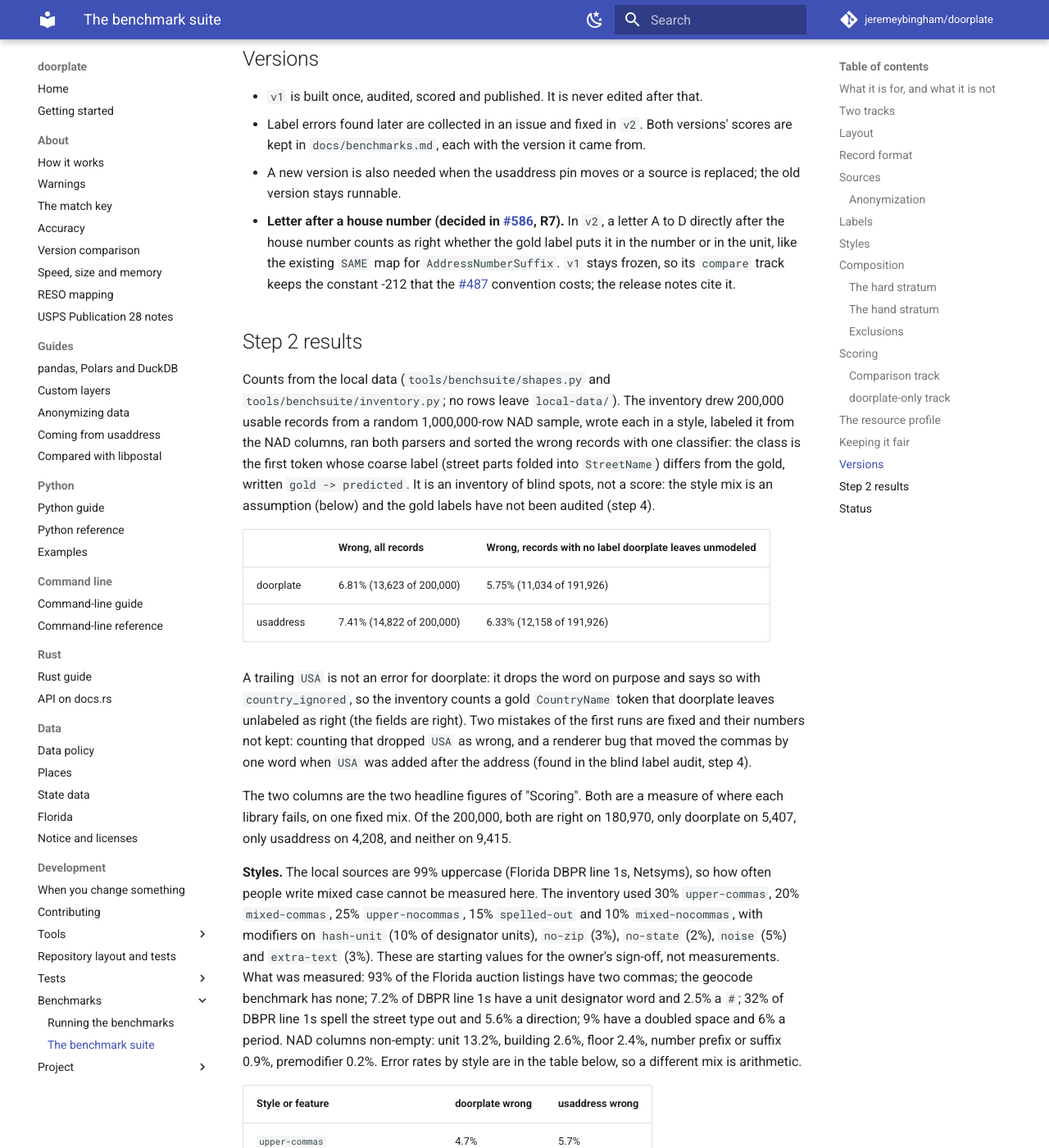
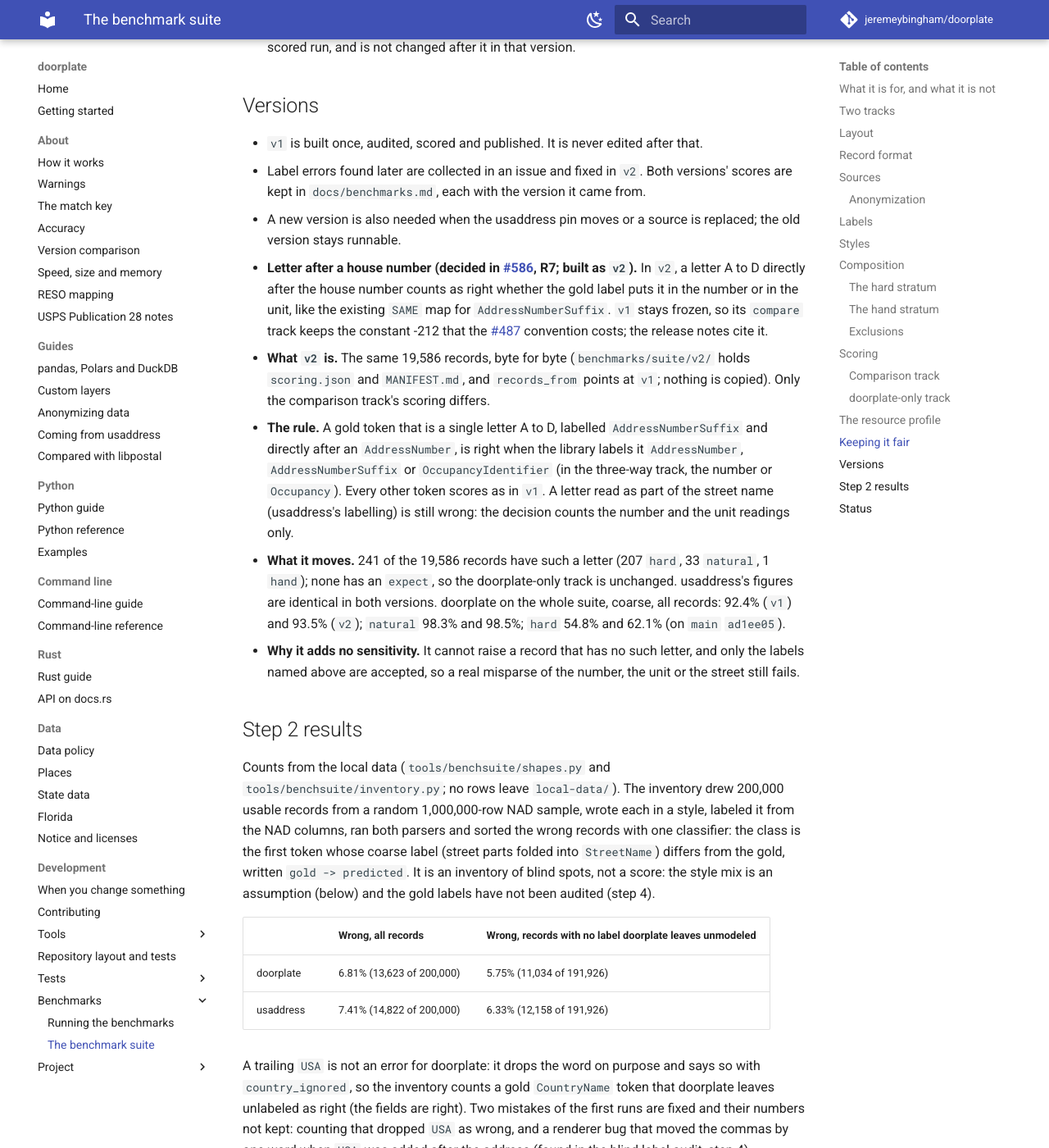
Before and after one commit to jeremeybingham/doorplate, an MkDocs documentation site: the page built from docs/benchmark-suite.md, in a window 1280 px wide and 1400 px high, scrolled down 9714 px. Shown: the whole window at 82% size. Built offline with MkDocs 1.6.1 and Material for MkDocs 9.7.7, drawn with Linux system fonts in a browser that asks for light colours; comment, search, counter and statistics services are not loaded; some of the changed text lies outside the part shown.

Commit message:
Benchmark suite v2: a letter A to D after the house number counts as number suffix or unit (#586)
v2 scores the same records as v1 (frozen) with the #487 convention; usaddress and the
doorplate-only track do not move. doorplate whole suite 92.4% (v1), 93.5% (v2).

Co-Authored-By: Claude Sonnet 5.5 <noreply@anthropic.com>

```diff
--- a/docs/benchmark-suite.md
+++ b/docs/benchmark-suite.md
@@ -46,6 +46,9 @@ benchmarks/suite/
     compare.jsonl.gz       # the comparison track
     doorplate.jsonl.gz     # the doorplate-only track
     MANIFEST.md            # composition counts, sources, the build commit, checksums
+  v2/
+    scoring.json           # the records of v1, with the letter convention (see "Versions")
+    MANIFEST.md
   README.md                # how to run it
 benchmarks/suite.py        # the runner (both tracks, the resource profile)
 tools/benchsuite/build.py  # the generator (maintainers only: reads local-data/)
@@ -311,10 +314,21 @@ finish in a few minutes under the profile.
   are kept in `docs/benchmarks.md`, each with the version it came from.
 - A new version is also needed when the usaddress pin moves or a source is replaced; the old
   version stays runnable.
-- **Letter after a house number (decided in #586, R7).** In `v2`, a letter A to D directly after the
+- **Letter after a house number (decided in #586, R7; built as `v2`).** In `v2`, a letter A to D directly after the
   house number counts as right whether the gold label puts it in the number or in the unit, like
   the existing `SAME` map for `AddressNumberSuffix`. `v1` stays frozen, so its `compare` track keeps
   the constant -212 that the #487 convention costs; the release notes cite it.
+  - **What `v2` is.** The same 19,586 records, byte for byte (`benchmarks/suite/v2/` holds `scoring.json` and `MANIFEST.md`,
+    and `records_from` points at `v1`; nothing is copied). Only the comparison track's scoring differs.
+  - **The rule.** A gold token that is a single letter A to D, labelled `AddressNumberSuffix` and directly after an
+    `AddressNumber`, is right when the library labels it `AddressNumber`, `AddressNumberSuffix` or `OccupancyIdentifier`
+    (in the three-way track, the number or `Occupancy`). Every other token scores as in `v1`. A letter read as part of the
+    street name (usaddress's labelling) is still wrong: the decision counts the number and the unit readings only.
+  - **What it moves.** 241 of the 19,586 records have such a letter (207 `hard`, 33 `natural`, 1 `hand`); none has an `expect`, so
+    the doorplate-only track is unchanged. usaddress's figures are identical in both versions. doorplate on the whole suite,
+    coarse, all records: 92.4% (`v1`) and 93.5% (`v2`); `natural` 98.3% and 98.5%; `hard` 54.8% and 62.1% (on `main` `ad1ee05`).
+  - **Why it adds no sensitivity.** It cannot raise a record that has no such letter, and only the labels named above are
+    accepted, so a real misparse of the number, the unit or the street still fails.
 
 ## Step 2 results
 
```
Also changed, not shown: AGENTS.md (+1 -1 lines), CHANGELOG.md (+1 -0 lines), benchmarks/suite/README.md (+8 -2 lines), benchmarks/suite/v2/MANIFEST.md (added, +17 -0 lines), docs/benchmarks.md (+2 -2 lines), docs/running-benchmarks.md (+3 -2 lines), docs/version-comparison.md (+3 -2 lines), 2 other files.
